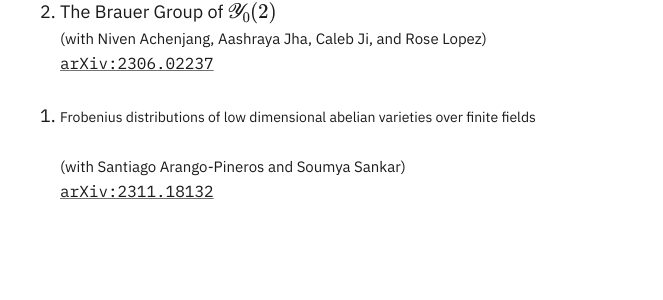
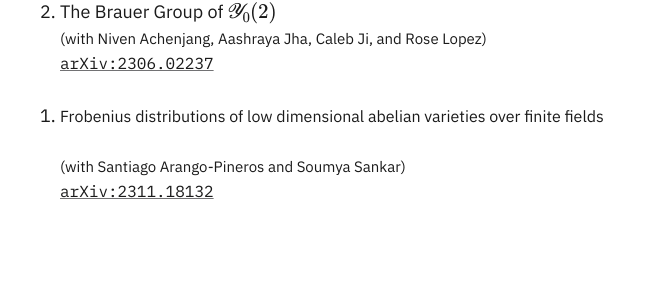
Before and after one commit to junkquill/junkquill.github.io, a Jekyll site: the page built from _pages/research.md, in a window 1280 px wide. Shown: the part 380-680 px from the top of the page, without its empty margins (308-971 px from the left). Built offline with Jekyll 4.4.1, drawn with Linux system fonts in a browser that asks for light colours; formulas are drawn with MathJax 3.

Commit message:
research-text-size-1

```diff
--- a/_pages/research.md
+++ b/_pages/research.md
@@ -20,7 +20,7 @@ permalink: /research
     <small>(with Niven Achenjang, Aashraya Jha, Caleb Ji, and Rose Lopez) </small><br>
     <a href="https://arxiv.org/abs/2306.02237"><code>arXiv:2306.02237</code></a> </li>
 
-<li> <p style="font-size:14px">Frobenius distributions of low dimensional abelian varieties over finite fields</p><br>
+<li> <p style="font-size:16px">Frobenius distributions of low dimensional abelian varieties over finite fields</p><br>
     <small>(with Santiago Arango-Pineros and Soumya Sankar)</small><br>
     <a href="https://arxiv.org/abs/2311.18132"><code>arXiv:2311.18132</code></a> </li>
 </ol>
```
